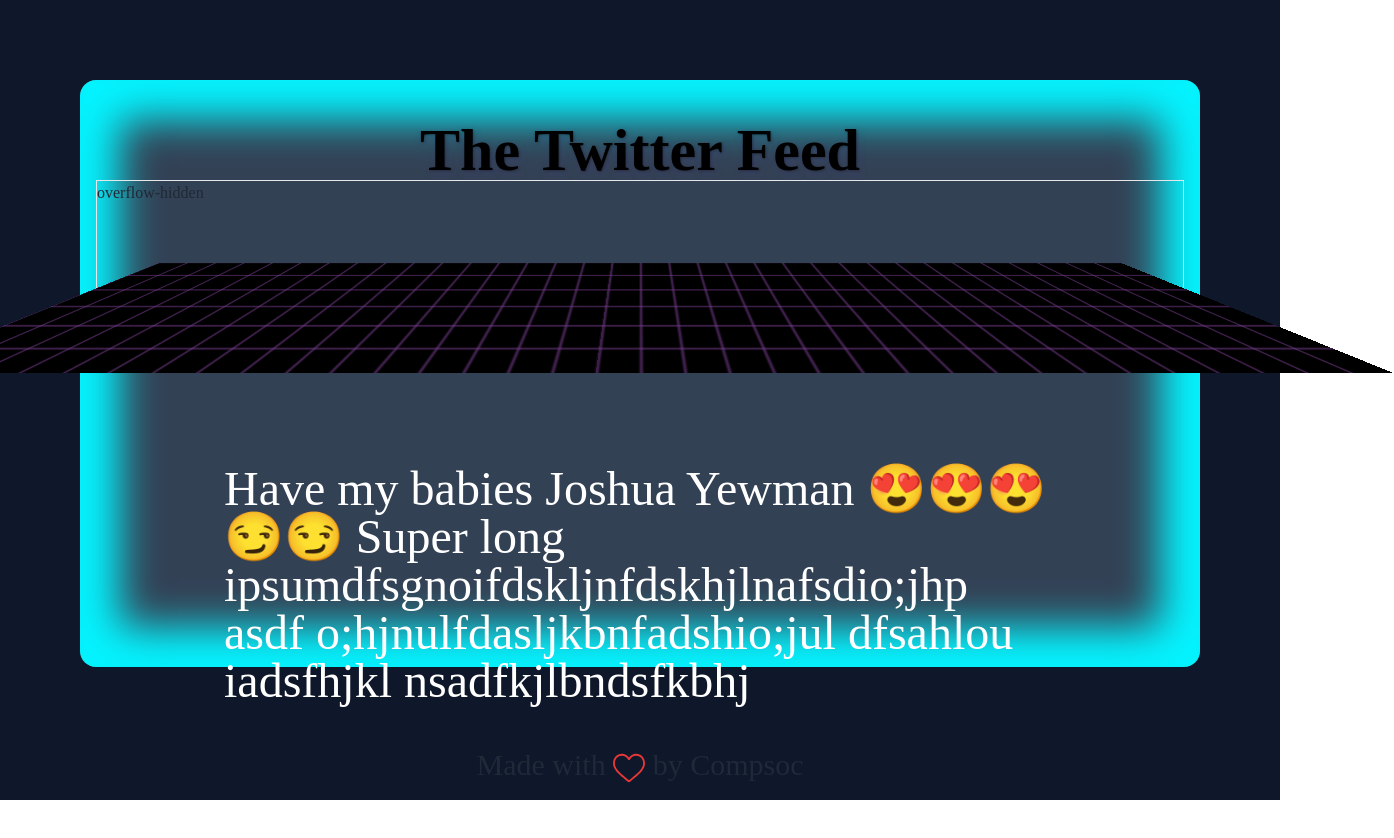
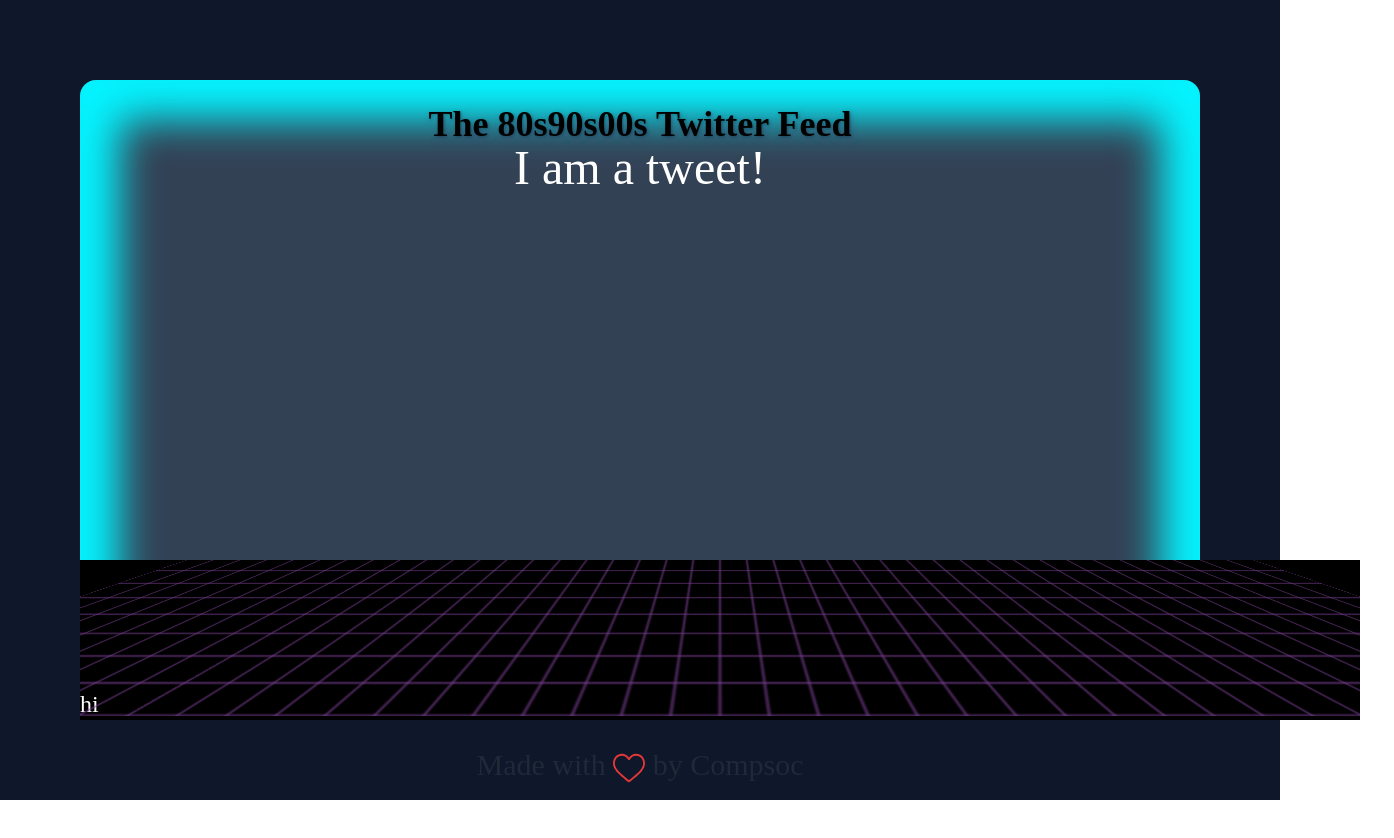
Before and after one commit to rhul-compsoc/twitter-stream, a Next.js app: page /wall in a window 1280 px wide. Shown: the top 838 px of the page, 1394 px wide, since content can reach past the window. After the commit the page ends 800 px from the top, so only its background shows below. Built offline with nearby package versions, Linux system fonts and the light colour scheme; a web font is replaced by a local one.

Commit message:
feat: badly moved the grid over, need to hide overflow

```diff
--- a/pages/main.css
+++ b/pages/main.css
@@ -36,8 +36,7 @@
 }
 /* https://codepen.io/inegoita/pen/BgdXMw Trying to add this */
 .animatedGrid {
-    height: 150%;
-    top: 0;
+    height: 200%;
     background-image: repeating-linear-gradient(
             90deg,
             var(--grid-color, black) 0%,
--- a/pages/wall/index.tsx
+++ b/pages/wall/index.tsx
@@ -6,21 +6,23 @@
     return (
         <>
             <div className="flex-1 p-20">
-                <div className="w-full h-full bg-slate-700 shadow-2xl p-4 rounded-2xl wallContainer">
-                    <div className="font-bold text-center flex mt-6">
-                        <div className="text-6xl m-auto text-shadow-xl shadow-red text-black">
-                            The Twitter Feed
+                <div className="w-full h-full bg-slate-700 shadow-2xl rounded-2xl wallContainer overflow-hidden">
+                    <div className="flex mt-6 flex-1">
+                        <div className="text-4xl m-auto text-shadow-xl shadow-red text-black font-bold text-center ">
+                            The 80s90s00s Twitter Feed
                         </div>
                     </div>
-                    <div className="border border-2xl h-32  align-middle">overflow-hidden
-                        <div className="movingGridConfig animatedGrid h-64 w-full bg-black m-auto"></div>
+                    <div className="flex justify-center align-middle flex-1">
+                        <div className="m-auto text-5xl text-white pl-32 pr-32 select-none">
+                            I am a tweet!
+                        </div>
                     </div>
-
-
-                    <div className="flex justify-center align-middle h-full">
-                        <div className="m-auto text-5xl text-white pl-32 pr-32 select-none">
-                            Have my babies Joshua Yewman 😍😍😍😏😏
-                            Super long ipsumdfsgnoifdskljnfdskhjlnafsdio;jhp asdf o;hjnulfdasljkbnfadshio;jul dfsahlou iadsfhjkl nsadfkjlbndsfkbhj
+                    <div className="overflow-hidden bg-black absolute bottom-[10vh] w-full">
+                        <div className="h-32 align-middle relative top-[-10vh]">
+                            <div className="movingGridConfig animatedGrid m-auto"></div>
+                        </div>
+                        <div className="text-white text-2xl">
+                            hi
                         </div>
                     </div>
 
```
